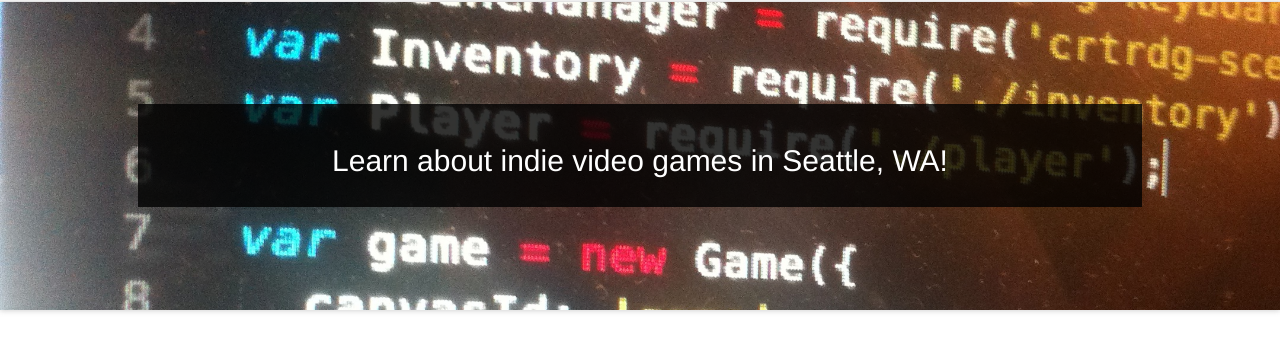
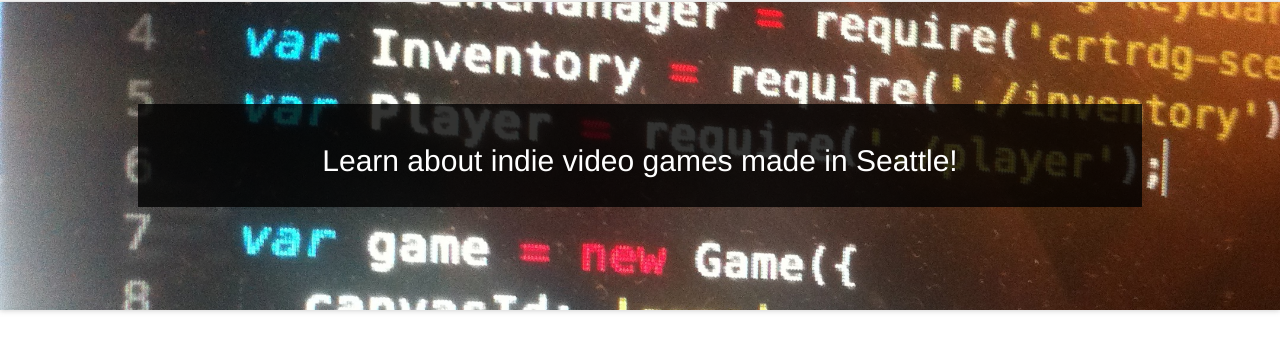
Before and after one commit to seattleio/seattleio.github.com, a Jekyll site: the page built from index.html, in a window 1280 px wide. Shown: the part 92-431 px from the top of the page. Built offline with Jekyll 4.4.1, drawn with Linux system fonts in a browser that asks for light colours; nearby versions of some CDN libraries; library files that are not in the unit come from our copies; comment, search, counter and statistics services are not loaded.

Commit message:
banner text edit

```diff
--- a/index.html
+++ b/index.html
@@ -5,7 +5,7 @@ pizza: "pizza is fucking awesome!"
 
 <div class="banner">
   <div class="welcome">
-    <h2>Learn about indie video games in Seattle, WA!</h2>
+    <h2>Learn about indie video games made in Seattle!</h2>
   </div>
 </div>
 
```
